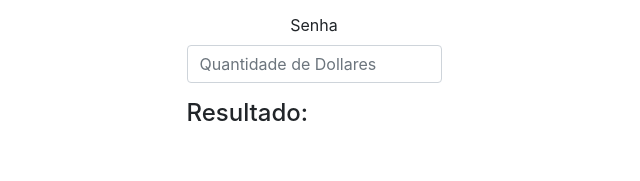
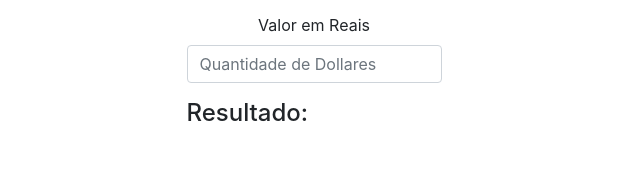
Before and after one commit to tecjeferson/ConvertMyMoney_Static, a plain HTML site: page index.html in a window 1280 px wide. Shown: the part 254-435 px from the top of the page, 326-966 px from the left. Drawn offline with Linux system fonts and the light colour scheme.

Commit message:
Update index.html
Corrected the label "senha" to "valor em reais"

```diff
--- a/index.html
+++ b/index.html
@@ -27,7 +27,7 @@
                                 placeholder="Cotação do Dolar" required>
                         </div>
                         <div class="form-group">
-                            <label for="quantidade">Senha</label>
+                            <label for="quantidade">Valor em Reais</label>
                             <input type="number" class="form-control" id="quantidade"
                                 placeholder="Quantidade de Dollares" required>
                         </div>
```
